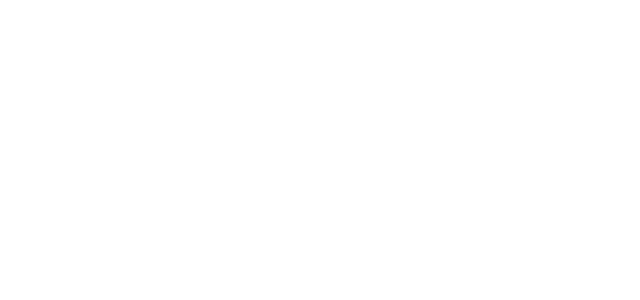
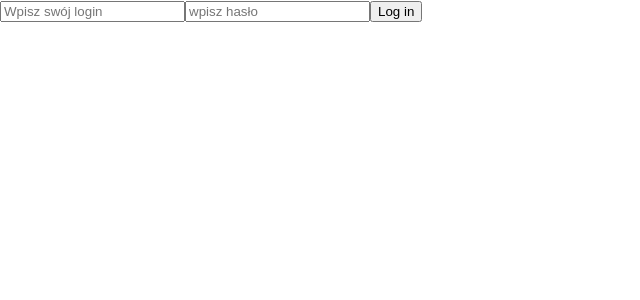
Before and after one commit to infoshareacademy/jfddr8-project-react, a React (Create React App) app in the folder Project 2/: page /login in a window 1280 px wide. Shown: the top 300 px of the page, without its empty margins (0-640 px from the left). Built offline with nearby package versions, Linux system fonts and the light colour scheme.

Commit message:
ex3 start

```diff
--- a/Project 2/src/App.js
+++ b/Project 2/src/App.js
@@ -18,15 +18,19 @@
           <Auth.Provider value={[isLogged, setIsLogged]}>
             <Routes>
               <Route
-                path="/login"
+                path="/"
                 element={
                   isLogged ? <Navigate to="/home" /> : <Navigate to="/login" />
-                }></Route>
+                }
+              />
+              <Route
+                path="/login"
+                element={isLogged ? <Navigate to="/home" /> : <Login />}
+              />
               <Route
                 path="/home"
-                element={
-                  isLogged ? <Navigate to="/home" /> : <Navigate to="/login" />
-                }></Route>
+                element={isLogged ? <Home /> : <Navigate to="/login" />}
+              />
             </Routes>
           </Auth.Provider>
         </ShoppingCartContext.Provider>
--- a/Project 2/src/components/Login.js
+++ b/Project 2/src/components/Login.js
@@ -1,9 +1,48 @@
+import { useContext, useEffect, useState } from "react";
+import Auth from "../Context/Auth";
+
 function Login() {
+  const [login, setLogin] = useState("");
+  const [password, setPassword] = useState("");
+  // robie to ponizej bo chce pobrać i zmienić stan( pobieram kontekst Auth  z APP.js)
+  const [isLogged, setIsLogged] = useContext(Auth);
+  useEffect(() => {
+    if (localStorage.getItem("user") !== null) {
+      setIsLogged(true);
+    }
+  }, []);
+
+  function UpdateLogin(event) {
+    setLogin(event.target.value);
+  }
+
+  function UpdatePassword(event) {
+    setPassword(event.target.value);
+  }
+
+  function Button() {
+    console.log(login, password);
+    localStorage.setItem("user", login);
+    // jak się zapisze user i login to jestesmy zalogowani setIs Logged
+    setIsLogged(true);
+    setLogin("");
+    setPassword("");
+    console.log(localStorage.getItem("user"));
+  }
+
   return (
     <div>
-      <input type="text" placeholder="Wpisz swój login"></input>
-      <input type="password" placeholder="wpisz hasło"></input>
-      <button>Log in</button>
+      <input
+        type="text"
+        placeholder="Wpisz swój login"
+        onChange={UpdateLogin}
+        id="login"></input>
+      <input
+        type="password"
+        placeholder="wpisz hasło"
+        onChange={UpdatePassword}
+        id="password"></input>
+      <button onClick={Button}>Log in</button>
     </div>
   );
 }
--- a/Project 2/src/components/ShoppingCart.js
+++ b/Project 2/src/components/ShoppingCart.js
@@ -1,9 +1,22 @@
 import { useContext } from "react";
 import ShoppingCartContext from "../Context/ShoppingCartContext";
+import Auth from "../Context/Auth";
 
 function ShoppingCart() {
   const [price] = useContext(ShoppingCartContext);
-  return <div>SUM:{price}$</div>;
+  const [isLogged, setIsLogged] = useContext(Auth);
+
+  function Logout() {
+    setIsLogged(false);
+    console.log(isLogged);
+  }
+
+  return (
+    <div>
+      <div>SUM:{price}$</div>
+      <button onClick={Logout}>Log out</button>
+    </div>
+  );
 }
 
 export default ShoppingCart;
```
